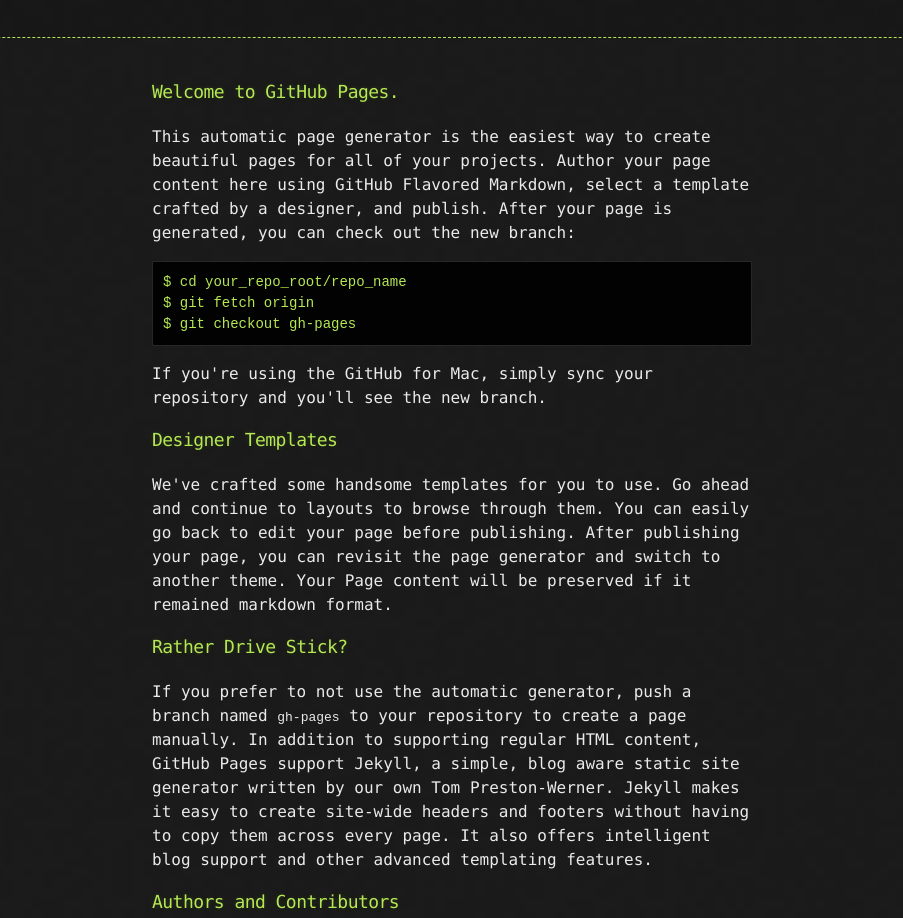
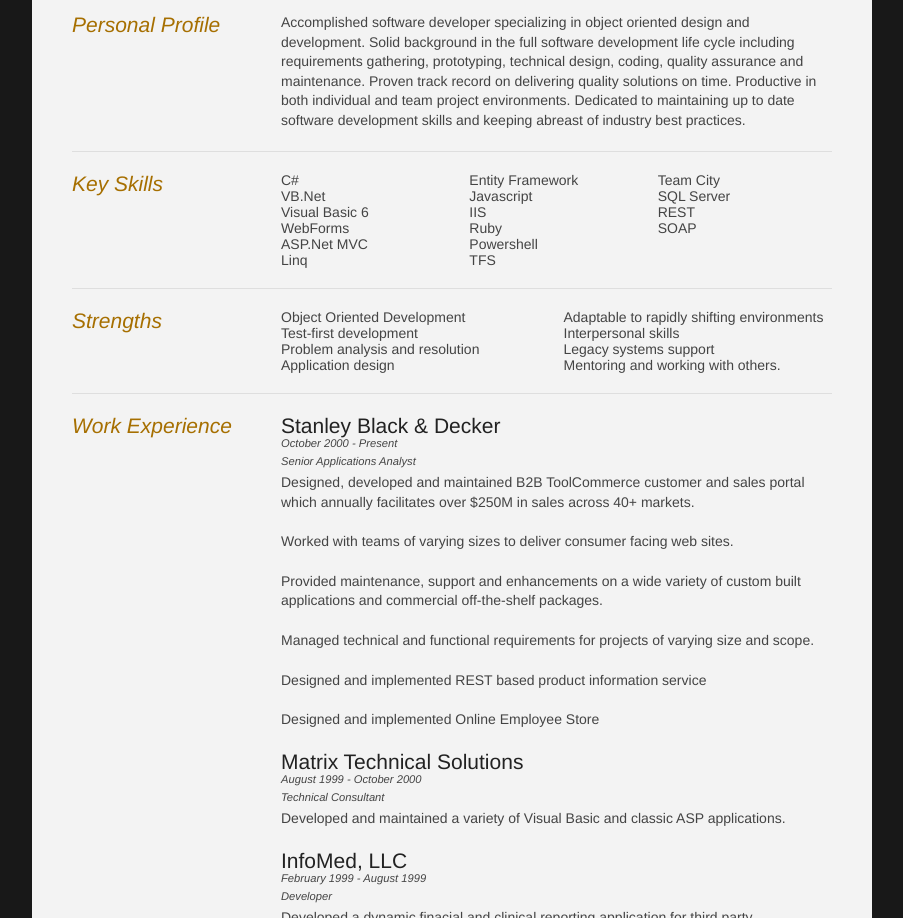
Before and after one commit to joelowrance/joelowrance.github.com, a plain HTML site: page index.html in a window 1280 px wide. Shown: the part 155-1073 px from the top of the page, without its empty margins (188-1091 px from the left). Drawn offline with nearby package versions, Linux system fonts and the light colour scheme.

Commit message:
rename index file to new resume

```diff
--- a/index.html
+++ b/index.html
@@ -1,60 +1,183 @@
 <!DOCTYPE html>
 <html>
 <head>
-    <meta charset='utf-8'>
-    <meta http-equiv="X-UA-Compatible" content="chrome=1">
+    <title>Joe Lowrance</title>
 
-    <link rel="stylesheet" type="text/css" href="stylesheets/stylesheet.css" media="screen" />
-    <link rel="stylesheet" type="text/css" href="stylesheets/pygment_trac.css" media="screen" />
-    <link rel="stylesheet" type="text/css" href="stylesheets/print.css" media="print" />
+    <meta name="viewport" content="width=device-width"/>
+    <meta name="description" content="Joe Lowrance (Maryland, US) Resume."/>
+    <meta charset="UTF-8">
+    <link rel="shortcut icon" href="favicon.ico" />
+    <link type="text/css" rel="stylesheet" href="stylesheets/styles.css">
 
-    <title>Joe Lowrance</title>
+    <!--[if lt IE 9]>
+    <script src="//html5shiv.googlecode.com/svn/trunk/html5.js"></script>
+    <![endif]-->
 </head>
+<body id="top">
+<section id="cv" class="instaFade">
+    <div class="mainDetails">
+        <div id="name">
+            <h1 class="quickFade1 delayTwo">Joe Lowrance</h1>
+            <h2 class="quickFade1 delayThree">Software Developer</h2>
+        </div>
 
-  <body>
+        <div id="contactDetails" class="quickFade1 delayOne">
+            <ul>
+                <li><a href="mailto:joelowrance@gmail.com" target="_blank">joelowrance@gmail.com</a></li>
+                <li>(443) 534-6070</li>
+            </ul>
+        </div>
+        <div class="clear"></div>
+    </div>
 
-    <header>
-      <div class="container">
-        <h1>Joe Lowrance</h1>
-        <h2>(443) 534-6070</h2>
+    <div id="mainArea" class="quickFade delayOne">
+        <div class="section firstSection">
+            <div class="sectionTitle">
+                <h1>Personal Profile</h1>
+            </div>
 
-        <section id="downloads">
-          <a href="https://github.com/joelowrance" class="btn btn-github"><span class="icon"></span>View on GitHub</a>
-        </section>
+            <div class="sectionContent">
+                <p>Accomplished software developer specializing in object oriented design and development.   Solid background in the full software development life cycle including requirements gathering, prototyping, technical design, coding, quality assurance and maintenance.   Proven track record on delivering quality solutions on time.  Productive in both individual and team project environments.  Dedicated to maintaining up to date software development skills and keeping abreast of industry best practices.</p>
             </div>
-    </header>
+            <div class="clear"></div>
+        </div>
 
-    <div class="container">
-      <section id="main_content">
-        <h3>Welcome to GitHub Pages.</h3>
+        <div class="section">
+            <div class="sectionTitle">
+                <h1>Key Skills</h1>
+            </div>
 
-<p>This automatic page generator is the easiest way to create beautiful pages for all of your projects. Author your page content here using GitHub Flavored Markdown, select a template crafted by a designer, and publish. After your page is generated, you can check out the new branch:</p>
-
-<pre><code>$ cd your_repo_root/repo_name
-$ git fetch origin
-$ git checkout gh-pages
-</code></pre>
-
-<p>If you're using the GitHub for Mac, simply sync your repository and you'll see the new branch.</p>
-
-<h3>Designer Templates</h3>
-
-<p>We've crafted some handsome templates for you to use. Go ahead and continue to layouts to browse through them. You can easily go back to edit your page before publishing. After publishing your page, you can revisit the page generator and switch to another theme. Your Page content will be preserved if it remained markdown format.</p>
-
-<h3>Rather Drive Stick?</h3>
-
-<p>If you prefer to not use the automatic generator, push a branch named <code>gh-pages</code> to your repository to create a page manually. In addition to supporting regular HTML content, GitHub Pages support Jekyll, a simple, blog aware static site generator written by our own Tom Preston-Werner. Jekyll makes it easy to create site-wide headers and footers without having to copy them across every page. It also offers intelligent blog support and other advanced templating features.</p>
-
-<h3>Authors and Contributors</h3>
-
-<p>You can <a href="https://github.com/blog/821" class="user-mention">@mention</a> a GitHub username to generate a link to their profile. The resulting <code>&lt;a&gt;</code> element will link to the contributor's GitHub Profile. For example: In 2007, Chris Wanstrath (<a href="https://github.com/defunkt" class="user-mention">@defunkt</a>), PJ Hyett (<a href="https://github.com/pjhyett" class="user-mention">@pjhyett</a>), and Tom Preston-Werner (<a href="https://github.com/mojombo" class="user-mention">@mojombo</a>) founded GitHub.</p>
-
-<h3>Support or Contact</h3>
-
-<p>Having trouble with Pages? Check out the documentation at <a href="http://help.github.com/pages">http://help.github.com/pages</a> or contact <a href="mailto:support@github.com">support@github.com</a> and we’ll help you sort it out.</p>
-      </section>
+            <div class="sectionContent">
+                <ul class="keySkills">
+                    <li>C#</li>
+                    <li>VB.Net</li>
+                    <li>Visual Basic 6</li>
+                    <li>WebForms</li>
+                    <li>ASP.Net MVC</li>
+                    <li>Linq</li>
+                    <li>Entity Framework</li>
+                    <li>Javascript</li>
+                    <li>IIS</li>
+                    <li>Ruby</li>
+                    <li>Powershell</li>
+                    <li>TFS</li>
+                    <li>Team City</li>
+                    <li>SQL Server</li>
+                    <li>REST</li>
+                    <li>SOAP</li>
+                </ul>
+            </div>
+            <div class="clear"></div>
         </div>
 
 
+        <div class="section">
+            <div class="sectionTitle">
+                <h1>Strengths</h1>
+            </div>
+            <div class="sectionContent">
+                <ul class="strengths">
+                    <li>Object Oriented Development</li>
+                    <li>Test-first development</li>
+                    <li>Problem analysis and resolution</li>
+                    <li>Application design</li>
+                    <li>Adaptable to rapidly shifting environments</li>
+                    <li>Interpersonal skills</li>
+                    <li>Legacy systems support</li>
+                    <li>Mentoring and working with others.</li>
+                </ul>
+            </div>
+            <div class="clear"></div>
+        </div>
+
+
+        <div class="section">
+            <div class="sectionTitle">
+                <h1>Work Experience</h1>
+            </div>
+
+            <div class="sectionContent">
+                <h2>Stanley Black &amp; Decker</h2>
+                <p class="subDetails">October 2000 - Present</p>
+                <p class="subDetails">Senior Applications Analyst</p>
+                <p>Designed, developed and maintained B2B ToolCommerce customer and sales portal which annually facilitates over $250M in sales across 40+ markets.</p>
+                <p>Worked with teams of varying sizes to deliver consumer facing web sites.</p>
+                <p>Provided maintenance, support and enhancements on a wide variety of custom built applications and commercial off-the-shelf packages.</p>
+                <p>Managed technical and functional requirements for projects of varying size and scope.</p>
+                <p>Designed and implemented REST based product information service</p>
+                <p>Designed and implemented Online Employee Store</p>
+
+                <h2>Matrix Technical Solutions</h2>
+                <p class="subDetails">August 1999 - October 2000</p>
+                <p class="subDetails">Technical Consultant</p>
+                <p>Developed and maintained a variety of Visual Basic and classic ASP applications.</p>
+
+                <h2>InfoMed, LLC</h2>
+                <p class="subDetails">February 1999 - August 1999</p>
+                <p class="subDetails">Developer</p>
+                <p>Developed a dynamic finacial and clinical reporting application for third party administrators (TPA) of self insured clients.</p>
+                <p>Maintained and enhanced web based TPA site enabling users to enroll, print ID cards and check claim status.</p>
+                <p>Provided network and technical support for on-site staff.</p>
+
+                <h2>Macro International, Inc</h2>
+                <p class="subDetails">February 1997 - February 1999</p>
+                <p class="subDetails">Developer</p>
+                <p>Maintained and enhanced a variety of VB3-6 applications</p>
+                <p>Participated in the design and development and developed web based survey system</p>
+                <p>Developed ASP based web sites to support collaboration and communication on client projects</p>
+
+                <h2>Macro International, Inc</h2>
+                <p class="subDetails">September 1995 - February 1997</p>
+                <p class="subDetails">Quality Assurance Analyst</p>
+                <p>Tested and provided QA feedback on Department of Education financial aid software packages.</p>
+                <p>Developed visual basic application for generating test cases, decreasing amount of time spent manually preparing data on mainframe terminal.</p>
+
+                <h2>United States Marine Corps Reserve</h2>
+                <p class="subDetails">June 1994 - June 2000</p>
+
+            </div>
+            <div class="clear"></div>
+        </div>
+
+        <div class="section">
+            <div class="sectionTitle">
+                <h1>Education</h1>
+            </div>
+
+            <div class="sectionContent">
+                <h2>Salisbury State University, Salisbury, MD</h2>
+                <p class="subDetails">Bachelor of Science, Management Information Systems</p>
+                <p class="subDetails">September 1991 - May 1995</p>
+            </div>
+            <div class="clear"></div>
+        </div>
+    </div>
+</section>
+
+<script src="http://code.jquery.com/jquery-latest.js"></script>
+<script>
+    jQuery(document).ready(function($) {
+
+        $(".scroll").click(function(event){
+            event.preventDefault();
+            $('html,body').animate({scrollTop:$(this.hash).offset().top}, 750);
+        });
+    });
+</script>
+
+
+
+<script type="text/javascript">
+  var _gaq = _gaq || [];
+  _gaq.push(['_setAccount', 'UA-2209580-7']);
+  _gaq.push(['_trackPageview']);
+
+  (function() {
+    var ga = document.createElement('script'); ga.type = 'text/javascript'; ga.async = true;
+    ga.src = ('https:' == document.location.protocol ? 'https://ssl' : 'http://www') + '.google-analytics.com/ga.js';
+    var s = document.getElementsByTagName('script')[0]; s.parentNode.insertBefore(ga, s);
+  })();
+</script>
+
 </body>
 </html>
--- a/stylesheets/styles.css
+++ b/stylesheets/styles.css
@@ -348,6 +348,7 @@ p {
 }
 
 .instaFade {
+    /*
     -webkit-animation-name: reset, fade-in;
     -webkit-animation-duration: 1.5s;
     -webkit-animation-timing-function: ease-in;
@@ -359,19 +360,21 @@ p {
     animation-name: reset, fade-in;
     animation-duration: 1.5s;
     animation-timing-function: ease-in;
+    */
 }
 
 .quickFade {
+
     -webkit-animation-name: reset, fade-in;
-    -webkit-animation-duration: 2.5s;
+    -webkit-animation-duration: .5s;
     -webkit-animation-timing-function: ease-in;
 
     -moz-animation-name: reset, fade-in;
-    -moz-animation-duration: 2.5s;
+    -moz-animation-duration: .5s;
     -moz-animation-timing-function: ease-in;
 
     animation-name: reset, fade-in;
-    animation-duration: 2.5s;
+    animation-duration: .5s;
     animation-timing-function: ease-in;
 }
 
```
Also changed, not shown: index2.html (+2 -2 lines), indexold.html (added, +60 -0 lines). Lines whose indentation alone changed are shown as unchanged.
